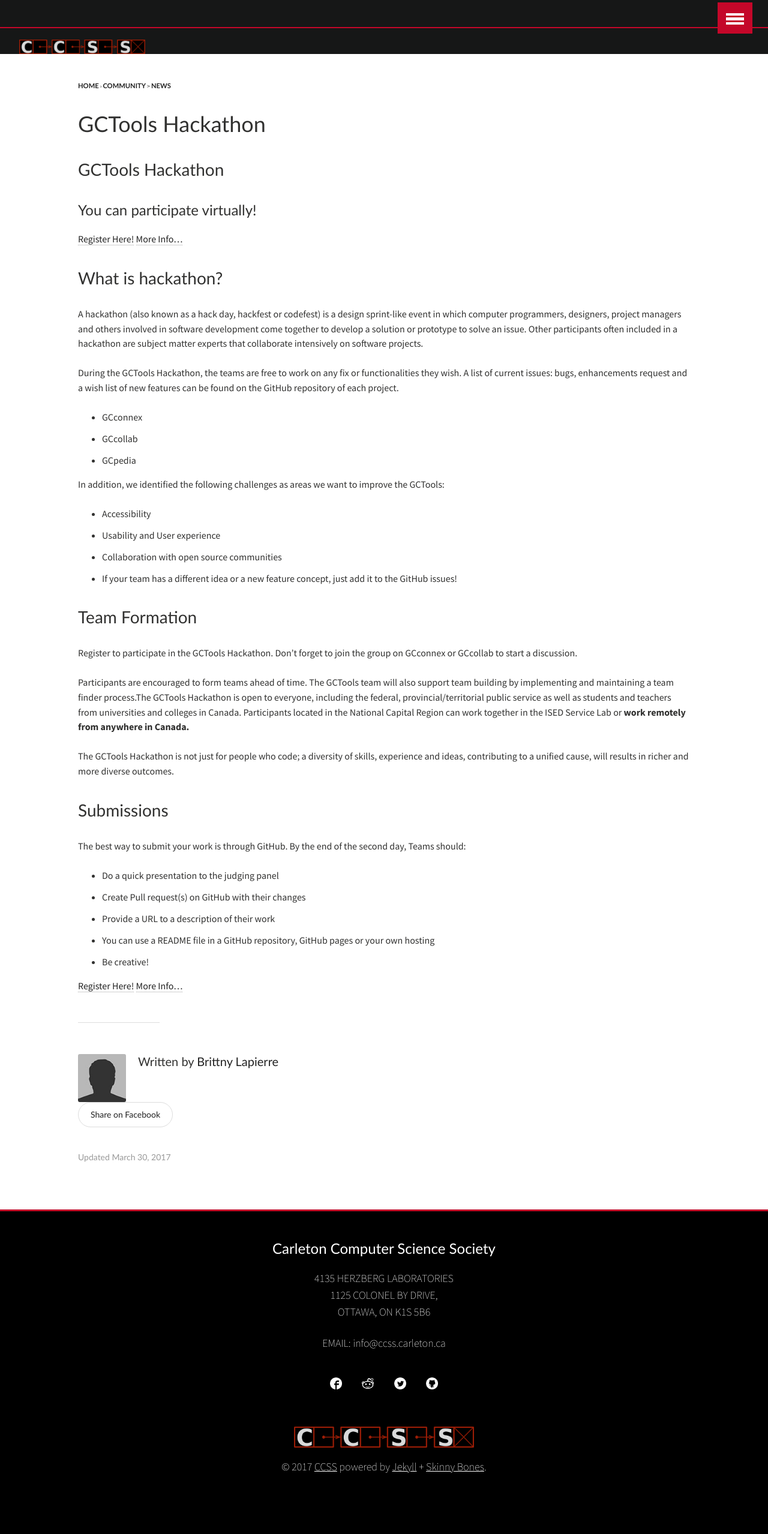
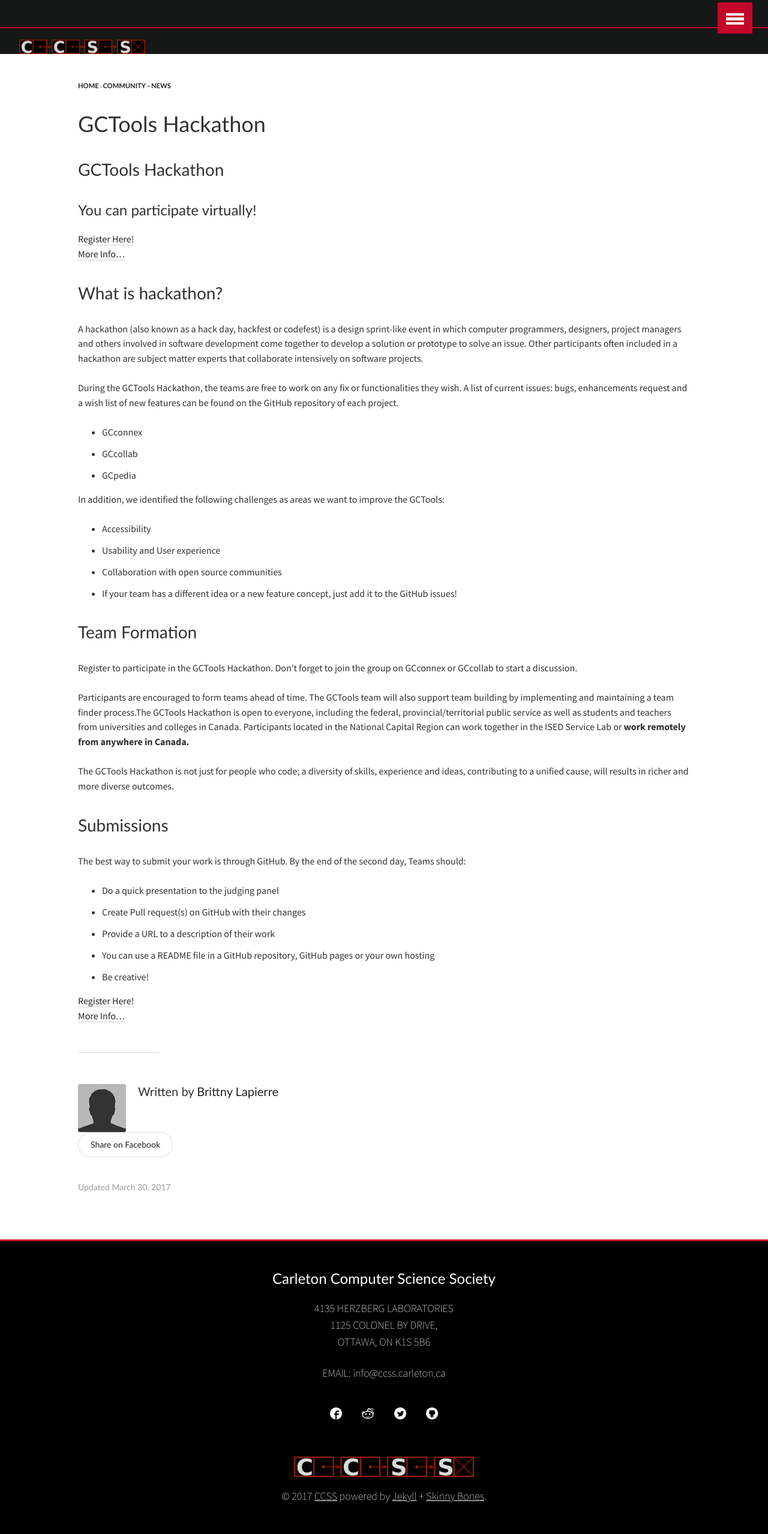
Before and after one commit to CarletonComputerScienceSociety/carletoncomputersciencesociety.github.io, a Jekyll site: the page built from community/news/_posts/2017-03-30-gctools-hackathon.md, in a window 1280 px wide. Shown: the whole page at 60% size. Built offline with Jekyll 4.4.1, drawn with Linux system fonts in a browser that asks for light colours; before the commit the page ends 2508 px from its top, so only the background shows below that.

```diff
--- a/community/news/_posts/2017-03-30-gctools-hackathon.md
+++ b/community/news/_posts/2017-03-30-gctools-hackathon.md
@@ -8,7 +8,7 @@ by: Brittny Lapierre
 <h3>GCTools Hackathon</h3>
 <h4>You can participate virtually!</h4>
 
-<a href="http://consultations.tbs-sct.gc.ca/s/gctools-reg-ins-outilsgc/?l=en">Register Here!</a>
+<a href="http://consultations.tbs-sct.gc.ca/s/gctools-reg-ins-outilsgc/?l=en">Register Here!</a><br/>
 <a href="https://www.canada.ca/en/treasury-board-secretariat/campaigns/gctools-hackathon.html">More Info...</a>
 
 <h3>What is hackathon?</h3>
@@ -48,5 +48,5 @@ Participants located in the National Capital Region can work together in the ISE
   <li>Be creative!</li>
 </ul>
 
-<a href="http://consultations.tbs-sct.gc.ca/s/gctools-reg-ins-outilsgc/?l=en">Register Here!</a>
+<a href="http://consultations.tbs-sct.gc.ca/s/gctools-reg-ins-outilsgc/?l=en">Register Here!</a><br/>
 <a href="https://www.canada.ca/en/treasury-board-secretariat/campaigns/gctools-hackathon.html">More Info...</a>
```
